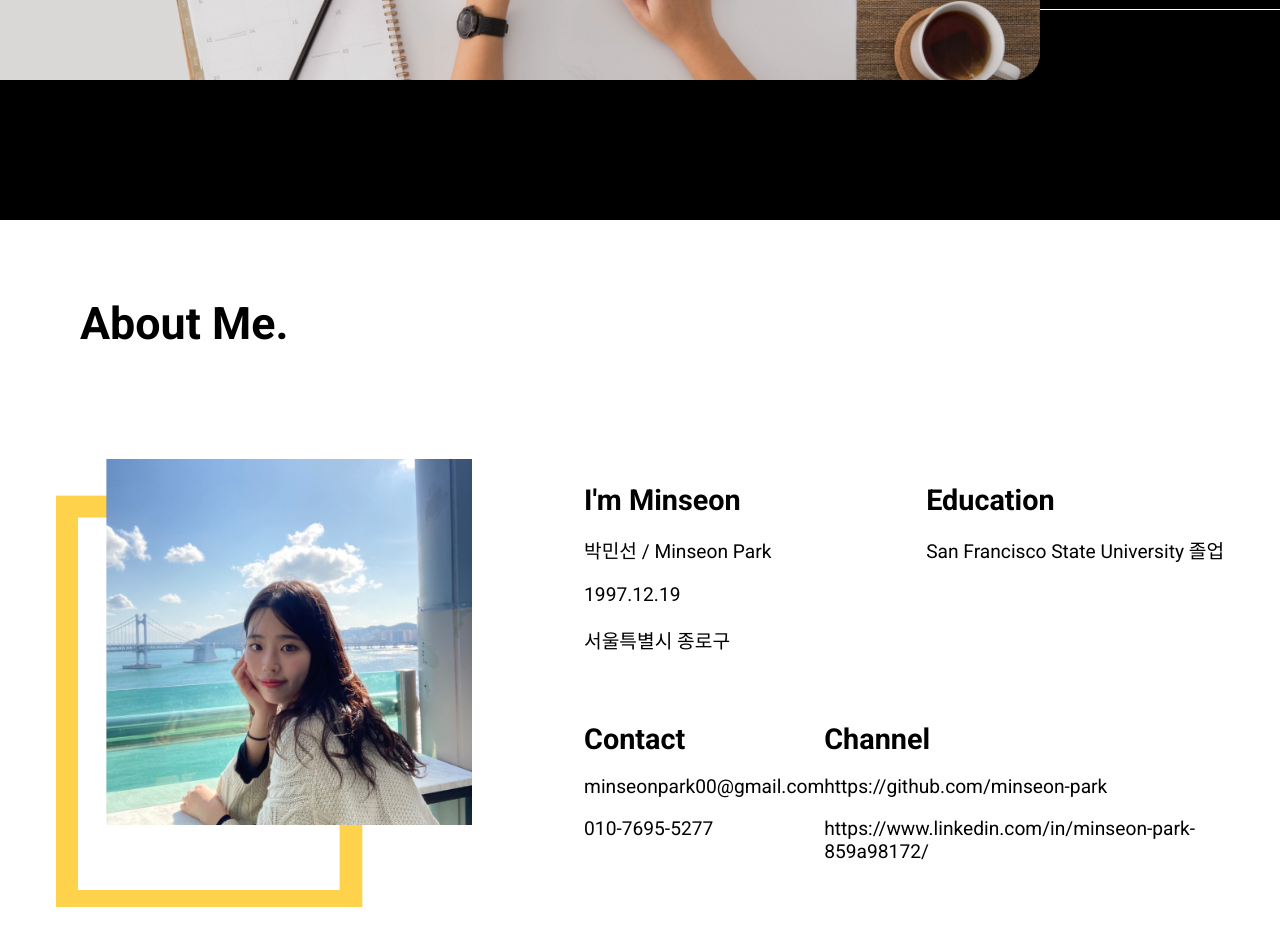
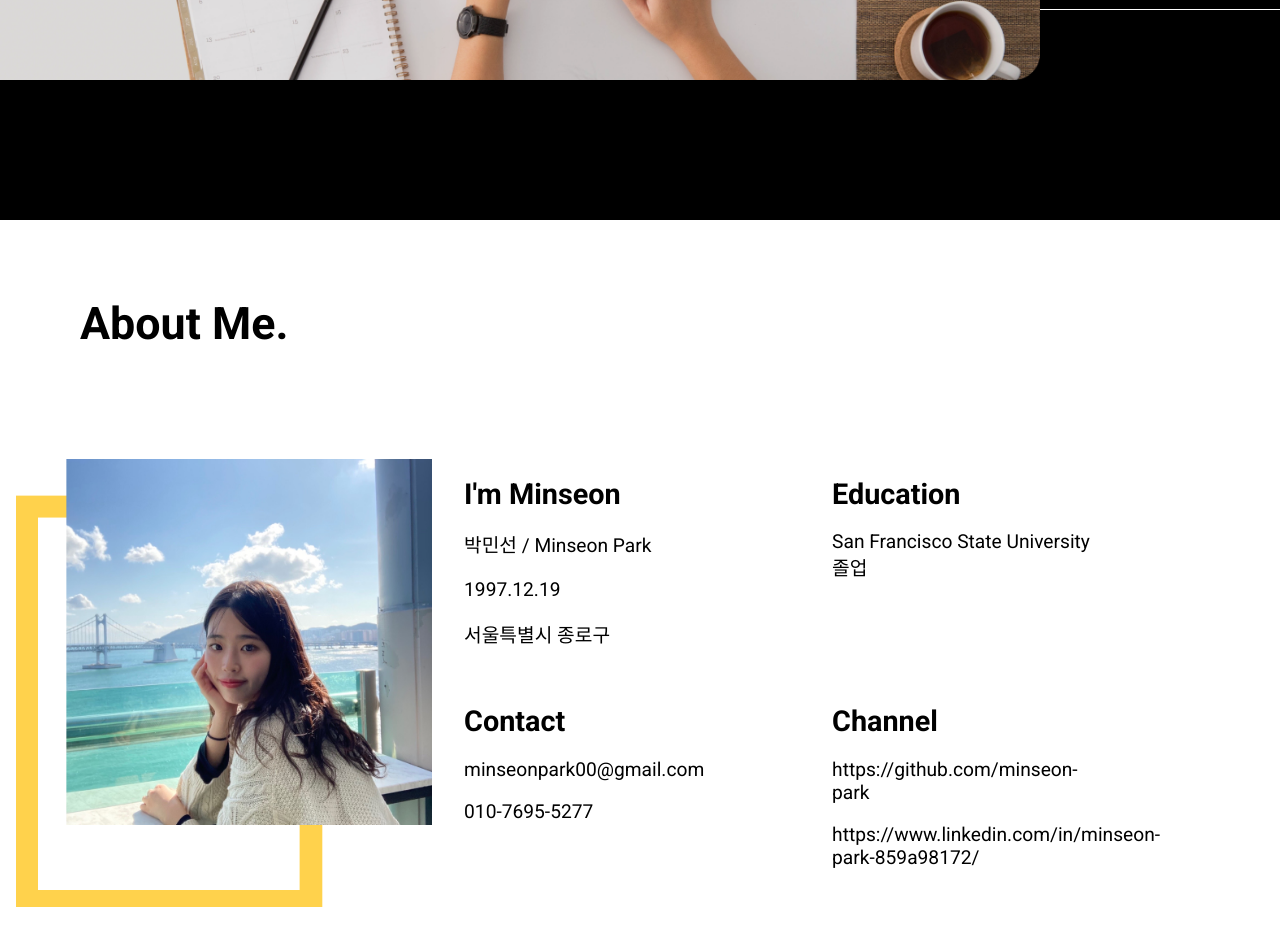
Before and after one commit to minseon-park/portfolio, a React (Create React App) app: page / in a window 1280 px wide. Shown: the part 676-1622 px from the top of the page. Built offline with nearby package versions, Linux system fonts and the light colour scheme.

Commit message:
change about page

```diff
--- a/src/styles/About.css
+++ b/src/styles/About.css
@@ -20,6 +20,7 @@
   display: flex;
   flex-direction: column;
   justify-content: space-around;
+  width: 50rem;
 }
 .firstRow {
   display: flex;
@@ -31,3 +32,6 @@
   justify-content: space-between;
   width: 40rem;
 }
+.minseonInfo {
+  width: 17rem;
+}
```
